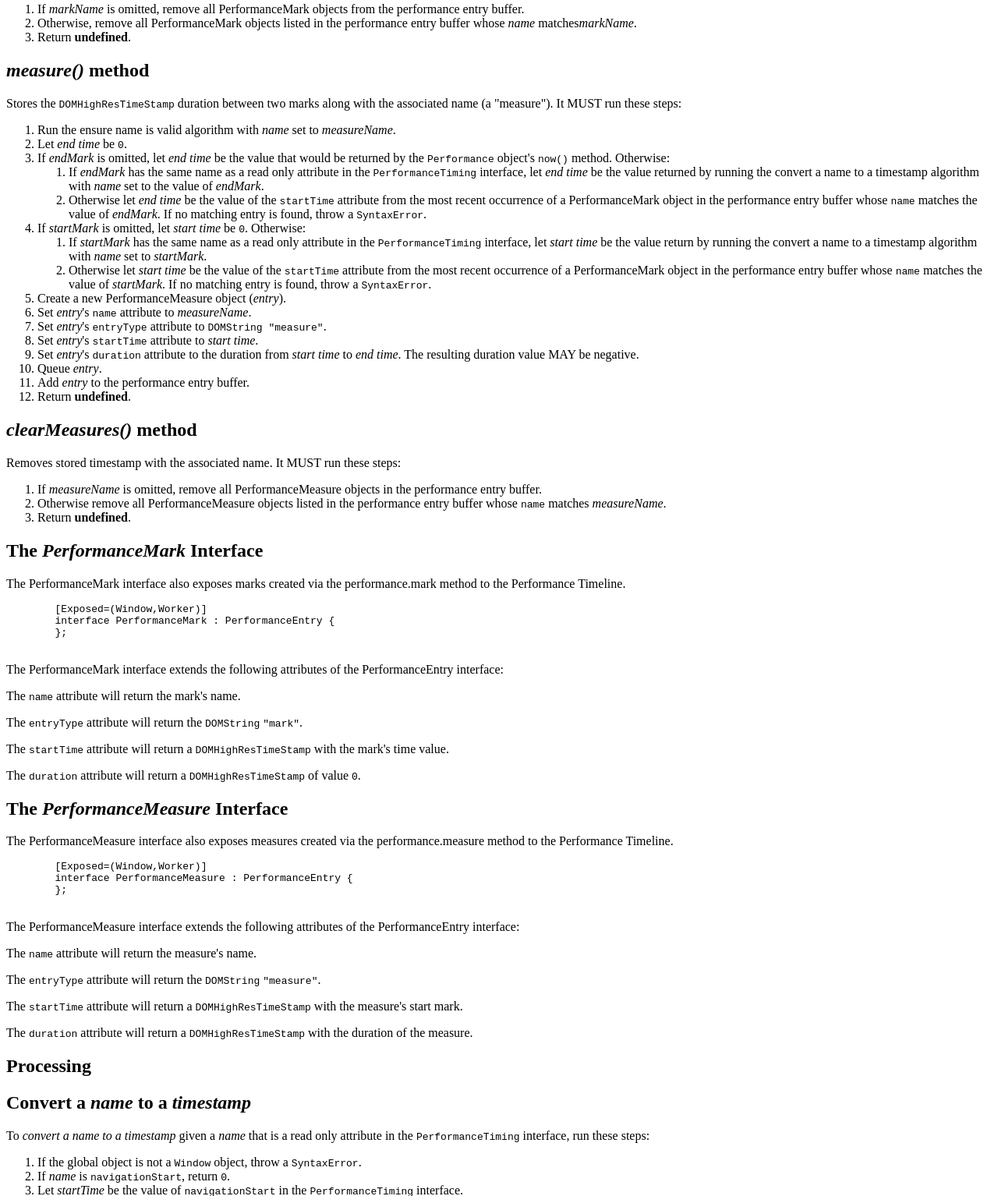
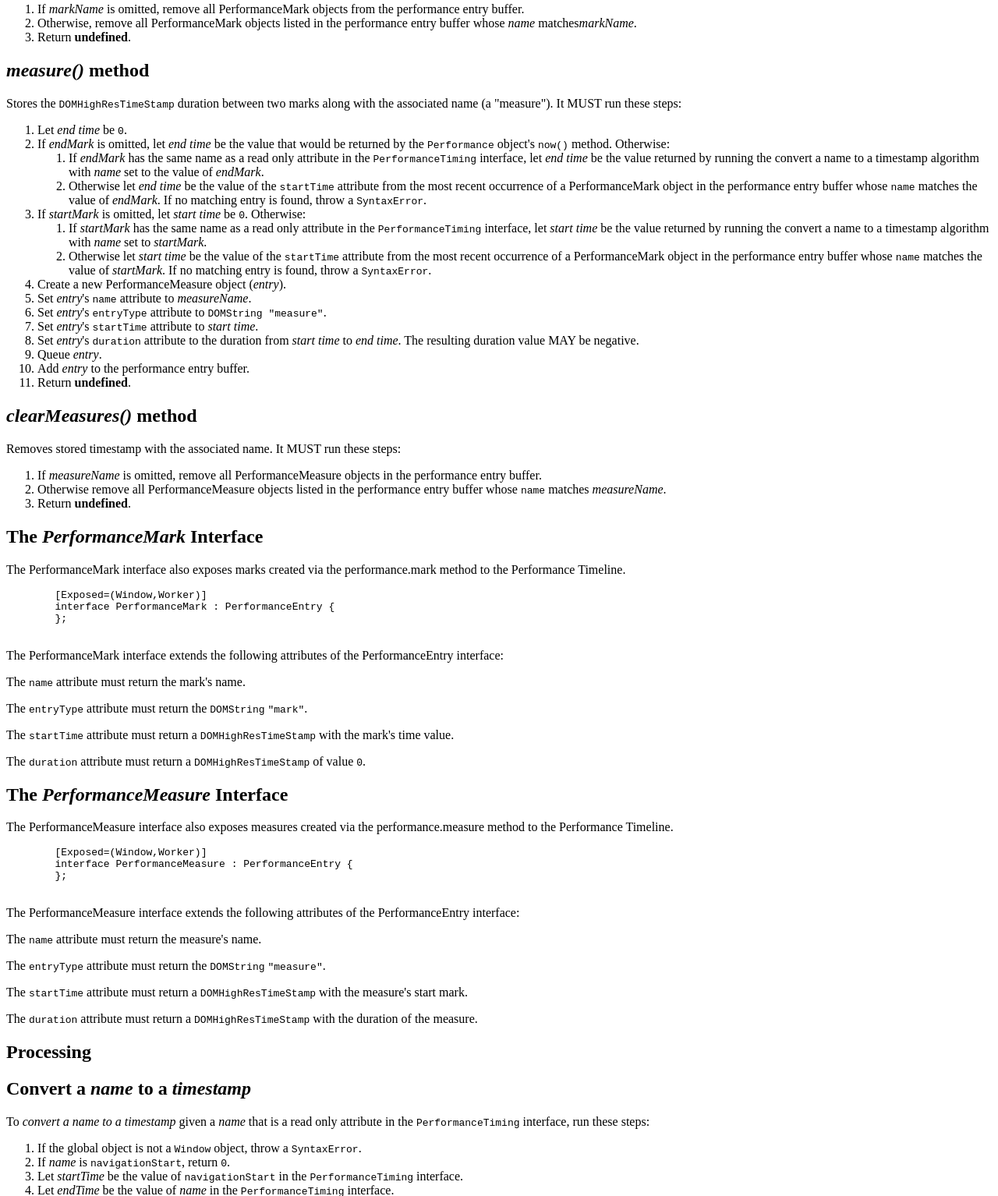
Before and after one commit to w3c/user-timing, a plain HTML site: page index.html in a window 1280 px wide. Shown: the part 1331-2865 px from the top of the page at 78% size. Drawn offline with Linux system fonts and the light colour scheme.

Commit message:
Address review feedback

```diff
--- a/index.html
+++ b/index.html
@@ -155,7 +155,6 @@
         <h2><dfn>measure()</dfn> method</h2>
         <p>Stores the <code>DOMHighResTimeStamp</code> duration between two marks along with the associated name (a "measure"). It MUST run these steps:</p>
         <ol>
-          <li>Run the <a>ensure name is valid</a> algorithm with <var>name</var> set to <var>measureName</var>.</li>
           <li>Let <var>end time</var> be <code>0</code>.</li>
           <li>If <var>endMark</var> is omitted, let <var>end time</var> be the value that would be returned by the <code>Performance</code> object's <a data-cite="!HR-TIME-2#dom-performance-now"><code>now()</code></a> method. Otherwise:
             <ol>
@@ -165,7 +164,7 @@
           </li>
           <li>If <var>startMark</var> is omitted, let <var>start time</var> be <code>0</code>. Otherwise:
             <ol>
-              <li>If <var>startMark</var> has the same name as a <a data-cite="!WEBIDL#dfn-read-only">read only attribute</a> in the <code><a data-cite="!NAVIGATION-TIMING#performancetiming">PerformanceTiming</a></code> interface, let <var>start time</var> be the value return by running the <a>convert a name to a timestamp</a> algorithm with <var>name</var> set to <var>startMark</var>.</li>
+              <li>If <var>startMark</var> has the same name as a <a data-cite="!WEBIDL#dfn-read-only">read only attribute</a> in the <code><a data-cite="!NAVIGATION-TIMING#performancetiming">PerformanceTiming</a></code> interface, let <var>start time</var> be the value returned by running the <a>convert a name to a timestamp</a> algorithm with <var>name</var> set to <var>startMark</var>.</li>
               <li>Otherwise let <var>start time</var> be the value of the <code>startTime</code> attribute from the most recent occurrence of a <a>PerformanceMark</a> object in the <a data-cite="!PERFORMANCE-TIMELINE-2#dfn-performance-entry-buffer">performance entry buffer</a> whose <code>name</code> matches the value of <var>startMark</var>. If no matching entry is found, <a data-cite="!WEBIDL#dfn-throw">throw</a> a <a data-cite="!WEBIDL#syntaxerror"><code>SyntaxError</code></a>.</li>
             </ol>
           </li>
@@ -199,10 +198,10 @@
       </pre>
       <p>The <a>PerformanceMark</a> interface extends the following attributes of the <a data-cite="!PERFORMANCE-TIMELINE-2#performanceentry">PerformanceEntry</a>
       interface:</p>
-      <p>The <code>name</code> attribute will return the mark's name.</p>
-      <p>The <code>entryType</code> attribute will return the <a data-cite="!WEBIDL#idl-DOMString"><code>DOMString</code></a> <code>"mark"</code>.</p>
-      <p>The <code>startTime</code> attribute will return a <a data-cite="!HR-TIME-2#idl-def-domhighrestimestamp"><code>DOMHighResTimeStamp</code></a> with the mark's time value.</p>
-      <p>The <code>duration</code> attribute will return a <a data-cite="!HR-TIME-2#idl-def-domhighrestimestamp"><code>DOMHighResTimeStamp</code></a> of value <code>0</code>.</p>
+      <p>The <code>name</code> attribute must return the mark's name.</p>
+      <p>The <code>entryType</code> attribute must return the <a data-cite="!WEBIDL#idl-DOMString"><code>DOMString</code></a> <code>"mark"</code>.</p>
+      <p>The <code>startTime</code> attribute must return a <a data-cite="!HR-TIME-2#idl-def-domhighrestimestamp"><code>DOMHighResTimeStamp</code></a> with the mark's time value.</p>
+      <p>The <code>duration</code> attribute must return a <a data-cite="!HR-TIME-2#idl-def-domhighrestimestamp"><code>DOMHighResTimeStamp</code></a> of value <code>0</code>.</p>
     </section>
     <section id="performancemeasure" data-dfn-for="PerformanceMeasure" data-link-for="PerformanceMeasure">
       <h2>The <dfn>PerformanceMeasure</dfn> Interface</h2>
@@ -213,10 +212,10 @@
         };
       </pre>
       <p>The <a>PerformanceMeasure</a> interface extends the following attributes of the <a data-cite="!PERFORMANCE-TIMELINE-2#performanceentry">PerformanceEntry</a> interface:</p>
-      <p>The <code>name</code> attribute will return the measure's name.</p>
-      <p>The <code>entryType</code> attribute will return the <a data-cite="!WEBIDL#idl-DOMString"><code>DOMString</code></a> <code>"measure"</code>.</p>
-      <p>The <code>startTime</code> attribute will return a <a data-cite="!HR-TIME-2#idl-def-domhighrestimestamp"><code>DOMHighResTimeStamp</code></a> with the measure's start mark.</p>
-      <p>The <code>duration</code> attribute will return a <a data-cite="!HR-TIME-2#idl-def-domhighrestimestamp"><code>DOMHighResTimeStamp</code></a> with the duration of the measure.</p>
+      <p>The <code>name</code> attribute must return the measure's name.</p>
+      <p>The <code>entryType</code> attribute must return the <a data-cite="!WEBIDL#idl-DOMString"><code>DOMString</code></a> <code>"measure"</code>.</p>
+      <p>The <code>startTime</code> attribute must return a <a data-cite="!HR-TIME-2#idl-def-domhighrestimestamp"><code>DOMHighResTimeStamp</code></a> with the measure's start mark.</p>
+      <p>The <code>duration</code> attribute must return a <a data-cite="!HR-TIME-2#idl-def-domhighrestimestamp"><code>DOMHighResTimeStamp</code></a> with the duration of the measure.</p>
     </section>
   </section>
   <section>
```
